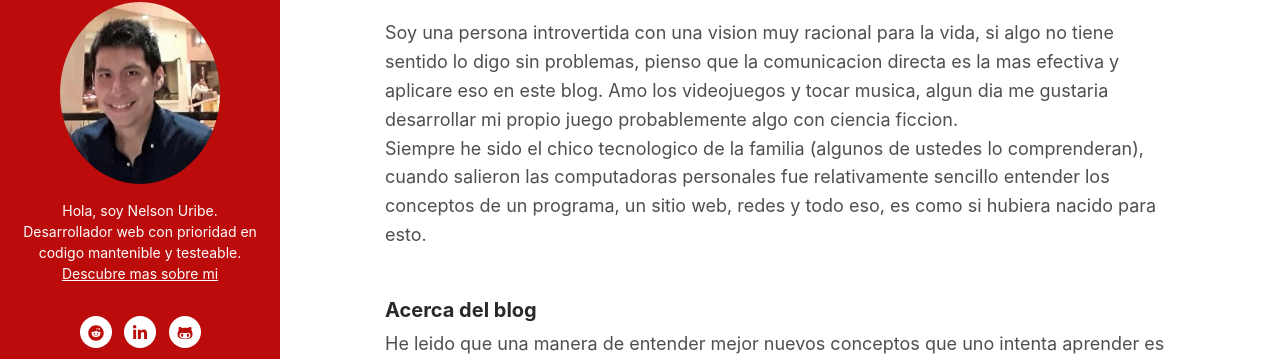
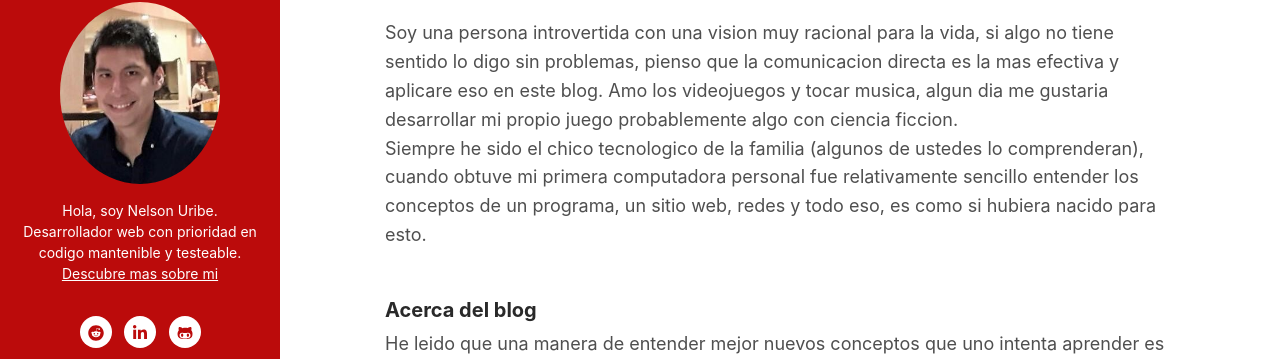
Before and after one commit to hollow-hunter/rubyvania-blog, a Jekyll site: the page built from about.html, in a window 1280 px wide and 1000 px high. Shown: the part 83-442 px from the top of the window. Built offline with Jekyll 4.4.1, drawn with Linux system fonts in a browser that asks for light colours; comment, search, counter and statistics services are not loaded.

Commit message:
update about page.

```diff
--- a/about.html
+++ b/about.html
@@ -7,7 +7,7 @@ layout: default
 		<h2 class="title mb-3">Acerca de mi</h2>
 		<p>
 			Soy una persona introvertida con una vision muy racional para la vida, si algo no tiene sentido lo digo sin problemas, pienso que la comunicacion directa es la mas efectiva y aplicare eso en este blog. Amo los videojuegos y tocar musica, algun dia me gustaria desarrollar mi propio juego probablemente algo con ciencia ficcion. <br/>
-			Siempre he sido el chico tecnologico de la familia (algunos de ustedes lo comprenderan), cuando salieron las computadoras personales fue relativamente sencillo entender los conceptos de un programa, un sitio web, redes y todo eso, es como si hubiera nacido para esto.
+			Siempre he sido el chico tecnologico de la familia (algunos de ustedes lo comprenderan), cuando obtuve mi primera computadora personal fue relativamente sencillo entender los conceptos de un programa, un sitio web, redes y todo eso, es como si hubiera nacido para esto.
 		</p>
 		<h5 class="mt-5">Acerca del blog</h5>
 		<p>
```
